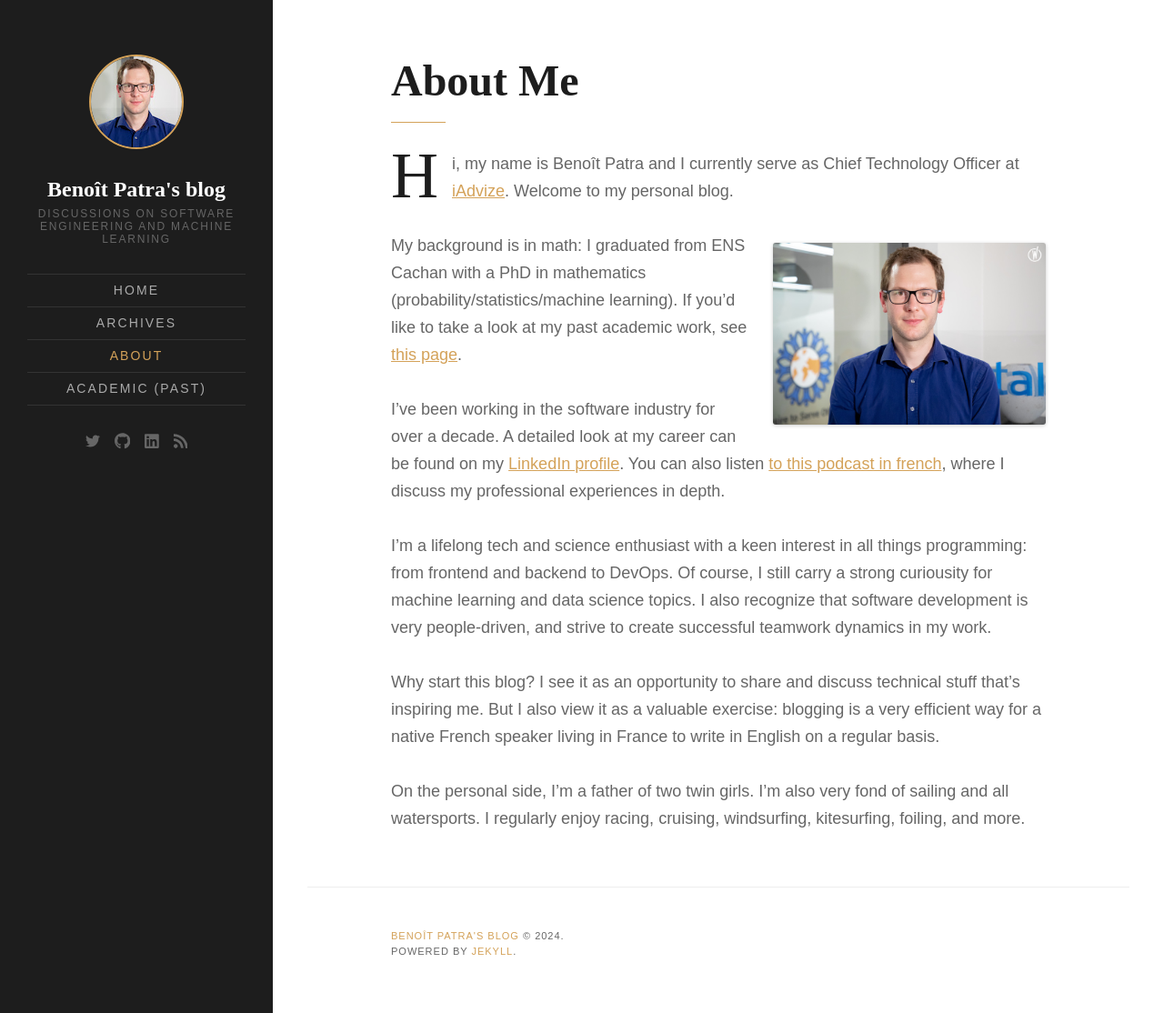
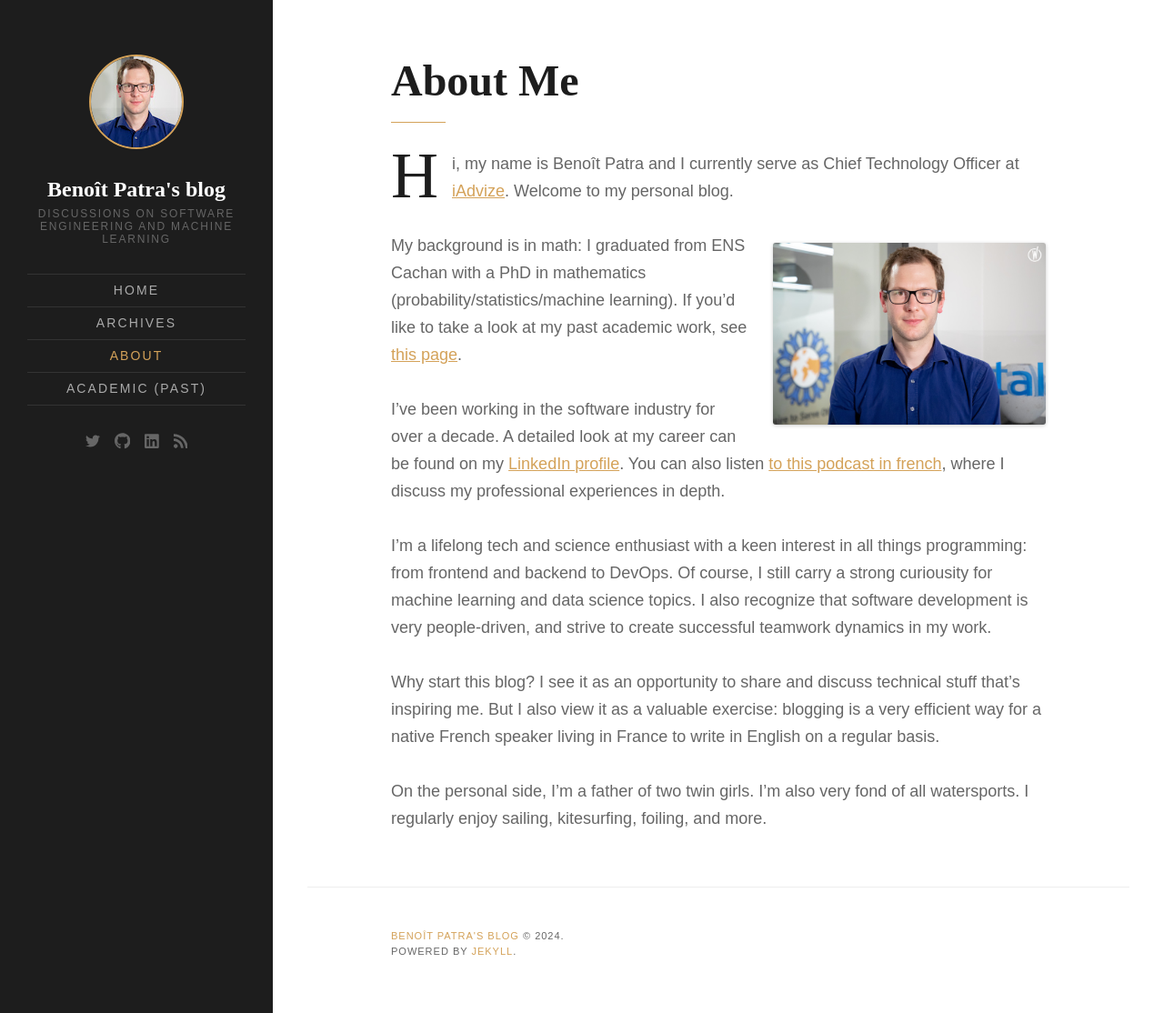
Before and after one commit to bpatra/personal-blog, a Jekyll site: the page built from about.md, in a window 1280 px wide and 1114 px high. Shown: the whole window at 91% size. Built offline with Jekyll 4.4.1, drawn with Linux system fonts in a browser that asks for light colours; some web fonts are replaced.

Commit message:
Update the about section

```diff
--- a/about.md
+++ b/about.md
@@ -16,4 +16,4 @@
 
 Why start this blog? I see it as an opportunity to share and discuss technical stuff that's inspiring me. But I also view it as a valuable exercise: blogging is a very efficient way for a native French speaker living in France to write in English on a regular basis.
 
-On the personal side, I'm a father of two twin girls. I'm also very fond of sailing and all watersports. I regularly enjoy racing, cruising, windsurfing, kitesurfing, foiling, and more.
+On the personal side, I'm a father of two twin girls. I'm also very fond of all watersports. I regularly enjoy sailing, kitesurfing, foiling, and more.
```
